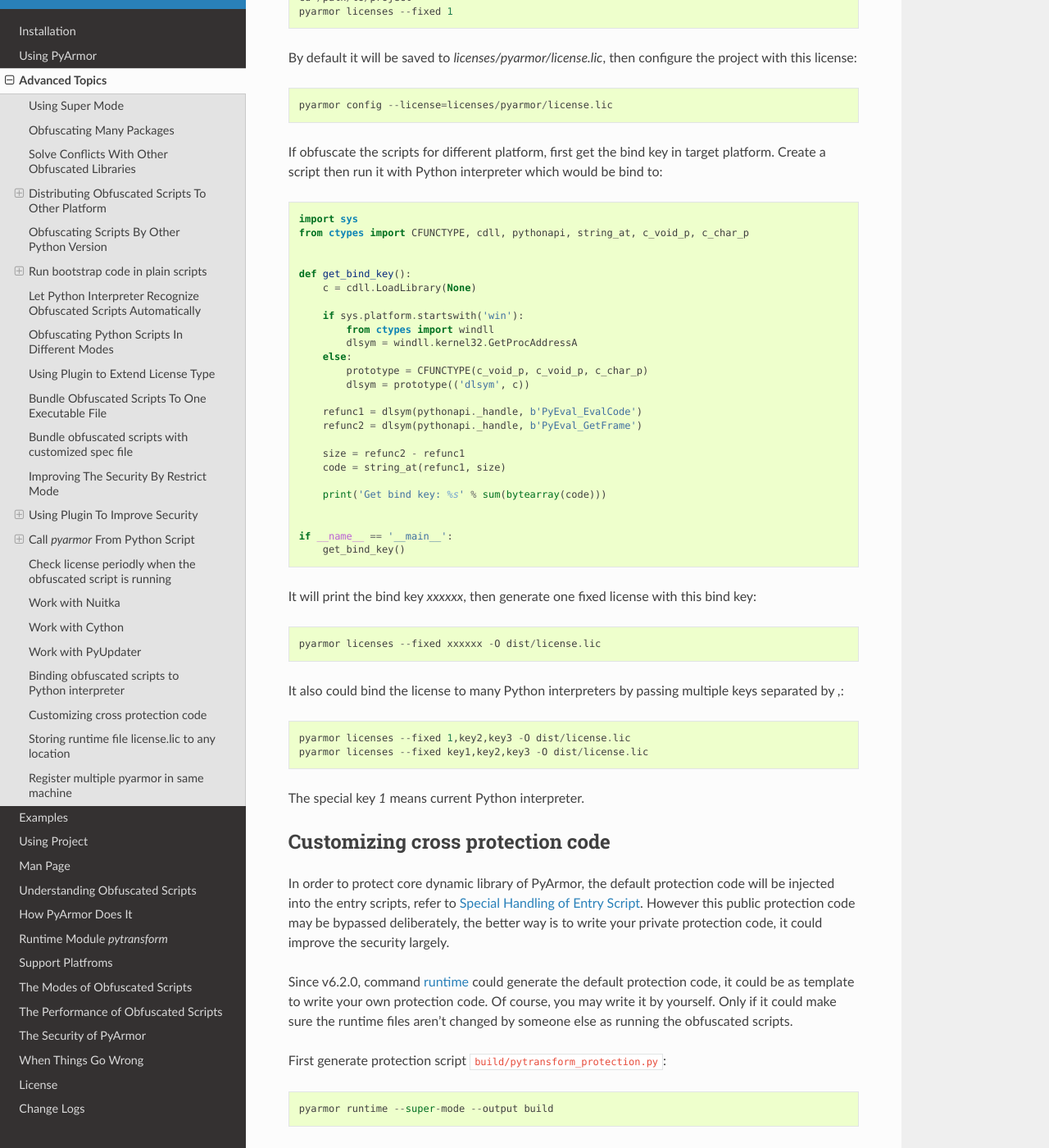
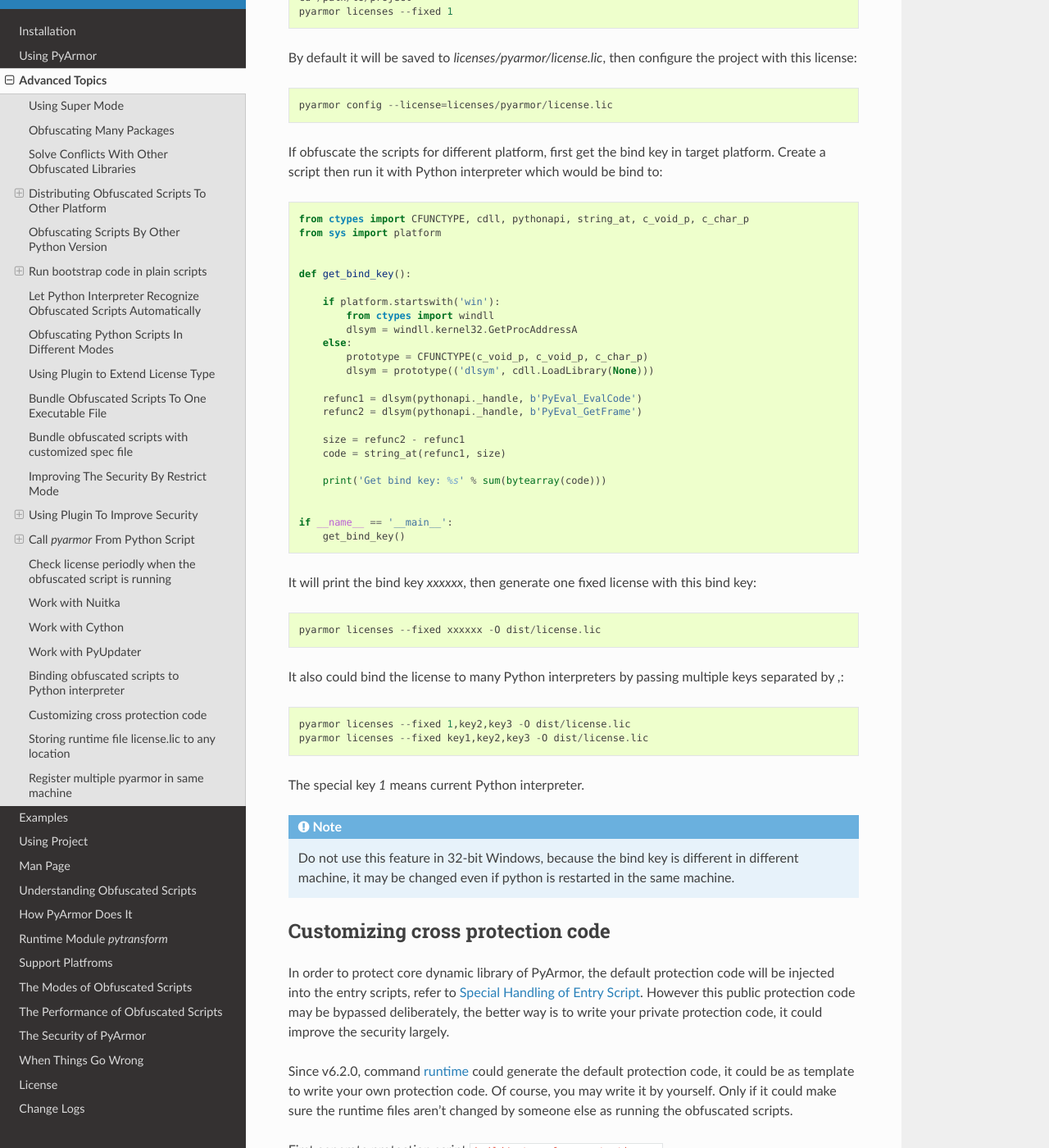
Before and after one commit to dashingsoft/pyarmor, a Sphinx documentation site: the page built from docs/advanced.rst, in a window 1280 px wide and 1400 px high, scrolled down 21353 px. Shown: the whole window at 82% size. Built offline with Sphinx 7.4.7 and the Read the Docs theme 2.0.0, drawn with Linux system fonts in a browser that asks for light colours.

Commit message:
Add note for fixed license

```diff
--- a/docs/advanced.rst
+++ b/docs/advanced.rst
@@ -1035,19 +1035,18 @@
 
 .. code-block:: python
 
-  import sys
   from ctypes import CFUNCTYPE, cdll, pythonapi, string_at, c_void_p, c_char_p
+  from sys import platform
 
 
   def get_bind_key():
-      c = cdll.LoadLibrary(None)
 
-      if sys.platform.startswith('win'):
+      if platform.startswith('win'):
           from ctypes import windll
           dlsym = windll.kernel32.GetProcAddressA
       else:
           prototype = CFUNCTYPE(c_void_p, c_void_p, c_char_p)
-          dlsym = prototype(('dlsym', c))
+          dlsym = prototype(('dlsym', cdll.LoadLibrary(None)))
 
       refunc1 = dlsym(pythonapi._handle, b'PyEval_EvalCode')
       refunc2 = dlsym(pythonapi._handle, b'PyEval_GetFrame')
@@ -1073,6 +1072,12 @@
   pyarmor licenses --fixed key1,key2,key3 -O dist/license.lic
 
 The special key `1` means current Python interpreter.
+
+.. note::
+
+   Do not use this feature in 32-bit Windows, because the bind key is
+   different in different machine, it may be changed even if python is
+   restarted in the same machine.
 
 
 .. _customizing cross protection code:
--- a/docs/man.rst
+++ b/docs/man.rst
@@ -381,6 +381,10 @@
 
 How to get bind key of Python interpreter, refer to :ref:`Binding obfuscated
 scripts to Python interpreter`
+
+Do not use this feature in 32-bit Windows, because the bind key is different in
+different machine, it may be changed even if python is restarted in the same
+machine.
 
 .. note::
 
```
